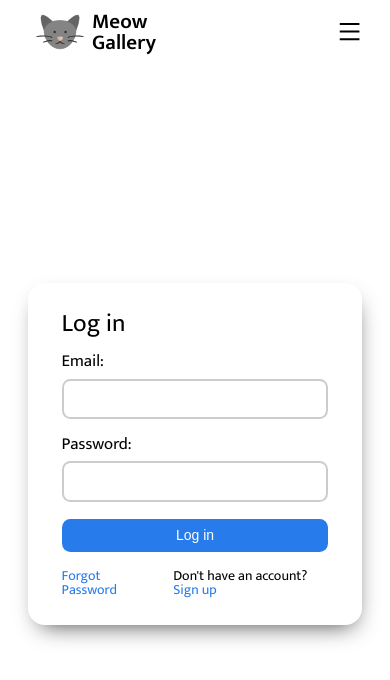
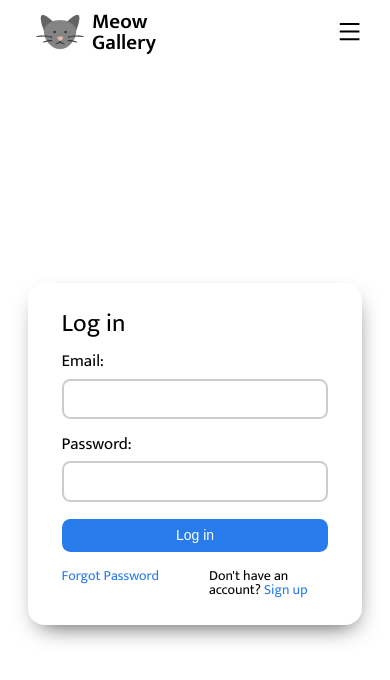
Before and after one commit to hafezfhmi/fullstack-mern-template, a React (Create React App) app in the folder client/: page /login in a window 390 px wide. Shown: the top 680 px of the page. Built offline with nearby package versions, Linux system fonts and the light colour scheme; no server answers.

Commit message:
Fix: Client - Update extraWrapper child to have equal width on smaller resolution

```diff
--- a/client/src/components/LoginForm/loginForm.module.css
+++ b/client/src/components/LoginForm/loginForm.module.css
@@ -62,4 +62,9 @@
   .nameWrapper {
     flex-direction: column;
   }
+
+  .extraWrapper > * {
+    flex-basis: 0;
+    flex-grow: 1;
+  }
 }
```
